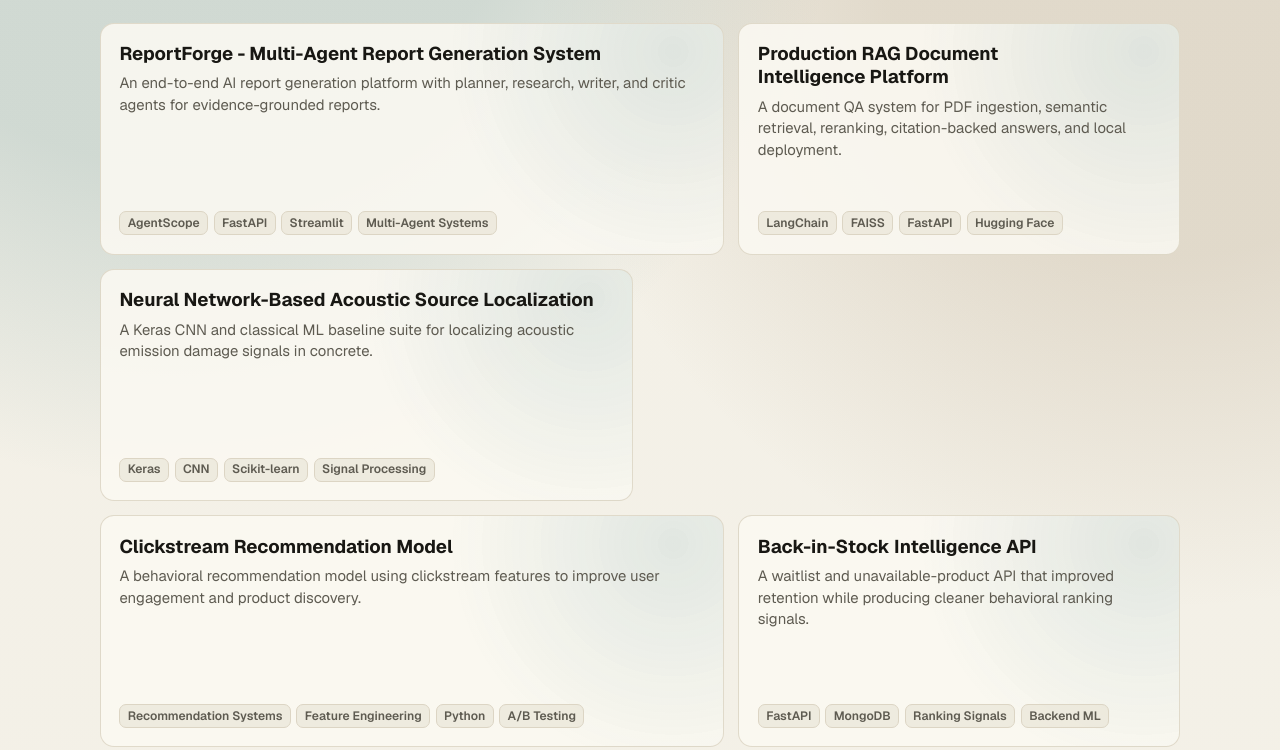
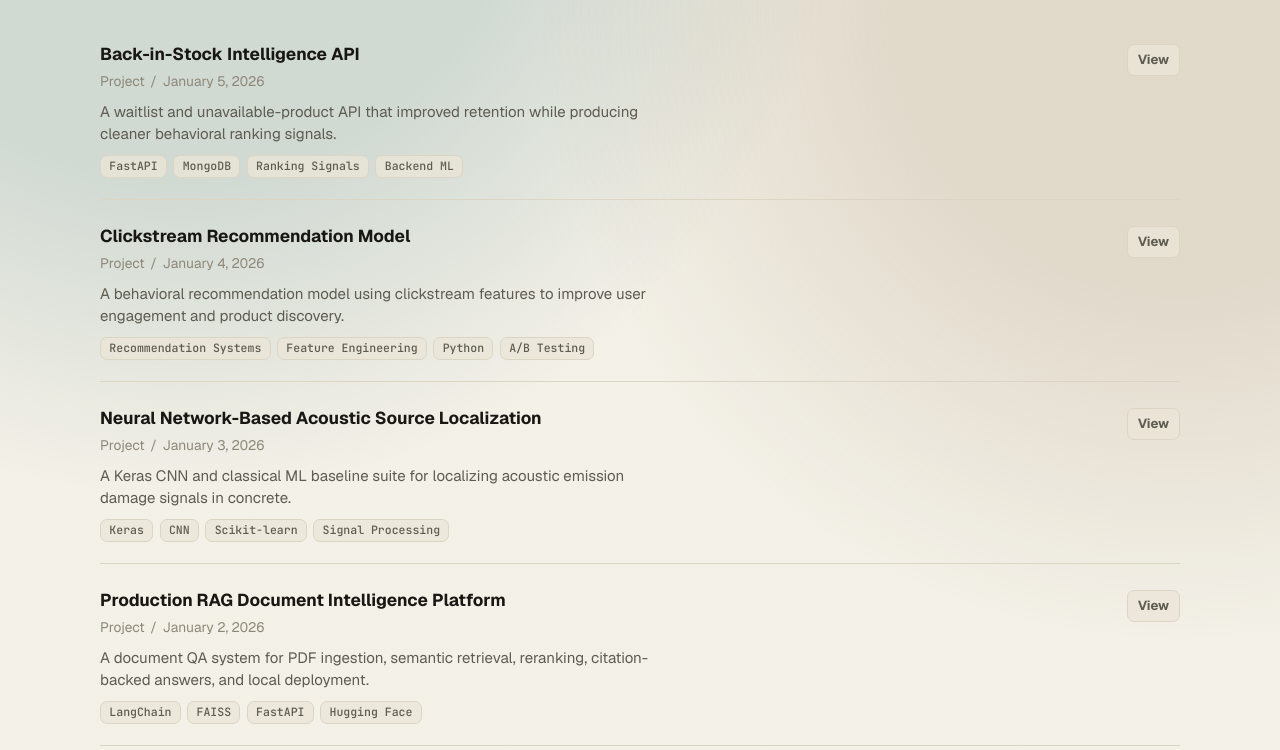
Before and after one commit to bhushankarande/bhushankarande.github.io, an Eleventy site: page src/pages/projects.njk in a window 1280 px wide. Shown: the part 257-1007 px from the top of the page. Built offline with nearby package versions, Linux system fonts and the light colour scheme; Eleventy itself is replaced by a stand-in of ours; files that its build step writes are made by us from their sources; what eleventy-plugin-toc, markdown-it-katex would draw is missing.

Commit message:
Refine homepage and projects layout

```diff
--- a/src/_includes/partials/nav.njk
+++ b/src/_includes/partials/nav.njk
@@ -1,6 +1,6 @@
 <nav class="site-nav" aria-label="Primary navigation">
   <div class="nav-inner">
-    <a class="nav-name" href="/">{{ site.author }}</a>
+    <a class="nav-name" href="/" aria-label="{{ site.author }} home">BK</a>
     <div class="nav-links">
       {% for item in nav %}
         <a href="{{ item.url }}" data-nav-link{% if item.section %} data-section="{{ item.section }}"{% endif %}{% if item.match %} data-match="{{ item.match }}"{% endif %}>{{ item.label }}</a>
--- a/src/assets/css/components.css
+++ b/src/assets/css/components.css
@@ -340,7 +340,8 @@
 
 .project-card {
   display: flex;
-  min-height: 14.5rem;
+  height: 100%;
+  min-height: 15.5rem;
   flex-direction: column;
   border: 1px solid color-mix(in srgb, var(--color-border) 86%, transparent);
   border-radius: var(--radius-md);
@@ -431,6 +432,86 @@
   margin: 0;
   padding: 0;
   list-style: none;
+}
+
+.project-list {
+  margin: 1.1rem 0 0;
+  padding: 0;
+  list-style: none;
+}
+
+.project-row {
+  display: flex;
+  gap: 1.4rem;
+  justify-content: space-between;
+  padding: 1.35rem 0;
+  border-bottom: 1px solid var(--color-border);
+}
+
+.project-row__main {
+  min-width: 0;
+}
+
+.project-row__heading {
+  font-size: 1.08rem;
+  font-weight: 700;
+  line-height: 1.25;
+}
+
+.project-row__title {
+  color: var(--color-text);
+  text-decoration: none;
+}
+
+.project-row__title:hover,
+.project-row__title:focus-visible {
+  color: var(--color-link);
+}
+
+.project-row__byline {
+  display: flex;
+  flex-wrap: wrap;
+  gap: 0.35rem;
+  margin-top: 0.25rem;
+  color: var(--color-faint);
+  font-size: 0.86rem;
+}
+
+.project-row__description {
+  max-width: 58ch;
+  margin-top: 0.55rem;
+  color: var(--color-muted);
+  font-size: 0.94rem;
+  line-height: 1.45;
+}
+
+.project-row__tags {
+  display: flex;
+  flex-wrap: wrap;
+  gap: 0.4rem;
+  margin-top: 0.65rem;
+}
+
+.project-row__action {
+  align-self: flex-start;
+  border: 1px solid var(--color-border);
+  border-radius: 7px;
+  padding: 0.24rem 0.62rem 0.28rem;
+  color: var(--color-muted);
+  background: color-mix(in srgb, var(--color-subtle) 78%, transparent);
+  font-size: 0.82rem;
+  font-weight: 700;
+  text-decoration: none;
+  transition: border-color 140ms ease, color 140ms ease, background 140ms ease, transform 140ms ease;
+}
+
+.project-row__action:hover,
+.project-row__action:focus-visible {
+  transform: translateY(-1px);
+  border-color: var(--color-link);
+  color: var(--color-link);
+  background: var(--color-link-soft);
+  outline: none;
 }
 
 .post-card {
--- a/src/assets/css/layouts.css
+++ b/src/assets/css/layouts.css
@@ -13,7 +13,7 @@ section + section {
 .bio-grid {
   display: grid;
   grid-template-columns: 280px minmax(0, 1fr);
-  gap: 3.8rem;
+  gap: 4.2rem;
   align-items: start;
 }
 
@@ -54,22 +54,13 @@ section + section {
 
 .project-grid {
   display: grid;
-  grid-template-columns: repeat(12, minmax(0, 1fr));
+  grid-template-columns: repeat(2, minmax(0, 1fr));
+  grid-auto-rows: 1fr;
   gap: 0.9rem;
 }
 
 .project-grid .project-card {
-  grid-column: span 6;
-}
-
-.project-grid .project-card:nth-child(1),
-.project-grid .project-card:nth-child(4) {
-  grid-column: span 7;
-}
-
-.project-grid .project-card:nth-child(2),
-.project-grid .project-card:nth-child(5) {
-  grid-column: span 5;
+  min-width: 0;
 }
 
 .listing h1,
@@ -172,10 +163,6 @@ section + section {
     font-size: 2.35rem;
   }
 
-  .profile-kicker {
-    margin-top: 0;
-  }
-
   .bio-copy {
     padding-top: 0;
     font-size: 1.02rem;
@@ -203,19 +190,17 @@ section + section {
     grid-template-columns: 1fr;
   }
 
-  .project-grid .project-card,
-  .project-grid .project-card:nth-child(1),
-  .project-grid .project-card:nth-child(2),
-  .project-grid .project-card:nth-child(4),
-  .project-grid .project-card:nth-child(5) {
-    grid-column: auto;
-  }
-
   .skill-groups {
     grid-template-columns: 1fr;
   }
 
   .post-card {
+    flex-direction: column;
+    gap: 0.85rem;
+  }
+
+  .project-row {
+    align-items: flex-start;
     flex-direction: column;
     gap: 0.85rem;
   }
--- a/src/pages/index.njk
+++ b/src/pages/index.njk
@@ -3,8 +3,7 @@ layout: layouts/base.njk
 permalink: /
 bodyClass: home
 ---
-<section class="hero-section" id="bio" aria-labelledby="bio-heading">
-  <h2 class="section-label" id="bio-heading">Short bio</h2>
+<section class="hero-section" id="bio" aria-label="About Bhushan">
   <div class="bio-grid">
     <div class="profile-side">
       {% if profile.photo %}
@@ -13,7 +12,6 @@ bodyClass: home
         <div class="profile-photo" aria-label="Profile photo placeholder">{{ profile.photoLabel }}</div>
       {% endif %}
       <div>
-        <p class="profile-kicker">Production AI systems</p>
         <h1 class="profile-name">{{ profile.name }}</h1>
         <p class="profile-title">{{ profile.title }}</p>
         <div class="social-links" aria-label="Social links">
@@ -87,8 +85,8 @@ bodyClass: home
     <a class="section-link" href="/projects/">View all</a>
   </div>
   <div class="project-grid">
-    {% for project in collections.projects %}
-      {% if loop.index0 < 5 %}
+    {% for project in collections.recentProjects %}
+      {% if loop.index0 < 4 %}
         <a class="project-card" href="{{ project.url }}" aria-label="{{ project.data.title }} project">
           <h3>{{ project.data.title }}</h3>
           <p>{{ project.data.description }}</p>
--- a/src/pages/projects.njk
+++ b/src/pages/projects.njk
@@ -7,19 +7,31 @@ permalink: /projects/
 <section class="listing" aria-labelledby="projects-heading">
   <h1 id="projects-heading">Projects</h1>
   <p class="listing-intro">Selected project notes and build artifacts around retrieval, agents, recommendation systems, backend ML, and applied deep learning.</p>
-  <div class="project-grid">
-    {% for project in collections.projects %}
-      <a class="project-card" href="{{ project.url }}" aria-label="{{ project.data.title }} project">
-        <h2>{{ project.data.title }}</h2>
-        <p>{{ project.data.description }}</p>
-        {% if project.data.tags and project.data.tags.length %}
-          <div class="tag-row">
-            {% for tag in project.data.tags %}
-              <span class="tag">{{ tag }}</span>
-            {% endfor %}
-          </div>
-        {% endif %}
-      </a>
+  <ul class="project-list">
+    {% for project in collections.recentProjects %}
+      <li class="project-row">
+        <div class="project-row__main">
+          <h2 class="project-row__heading">
+            <a class="project-row__title" href="{{ project.url }}">{{ project.data.title }}</a>
+          </h2>
+          <p class="project-row__byline">
+            <span>Project</span>
+            <span aria-hidden="true">/</span>
+            <time datetime="{{ project.date | dateISO }}">{{ project.date | dateDisplay }}</time>
+          </p>
+          {% if project.data.description %}
+            <p class="project-row__description">{{ project.data.description }}</p>
+          {% endif %}
+          {% if project.data.tags and project.data.tags.length %}
+            <div class="project-row__tags" aria-label="Project technologies">
+              {% for tag in project.data.tags %}
+                <span class="tag-pill">{{ tag }}</span>
+              {% endfor %}
+            </div>
+          {% endif %}
+        </div>
+        <a class="project-row__action" href="{{ project.url }}" aria-label="View {{ project.data.title }}">View</a>
+      </li>
     {% endfor %}
-  </div>
+  </ul>
 </section>
```
Also changed, not shown: .eleventy.js.
